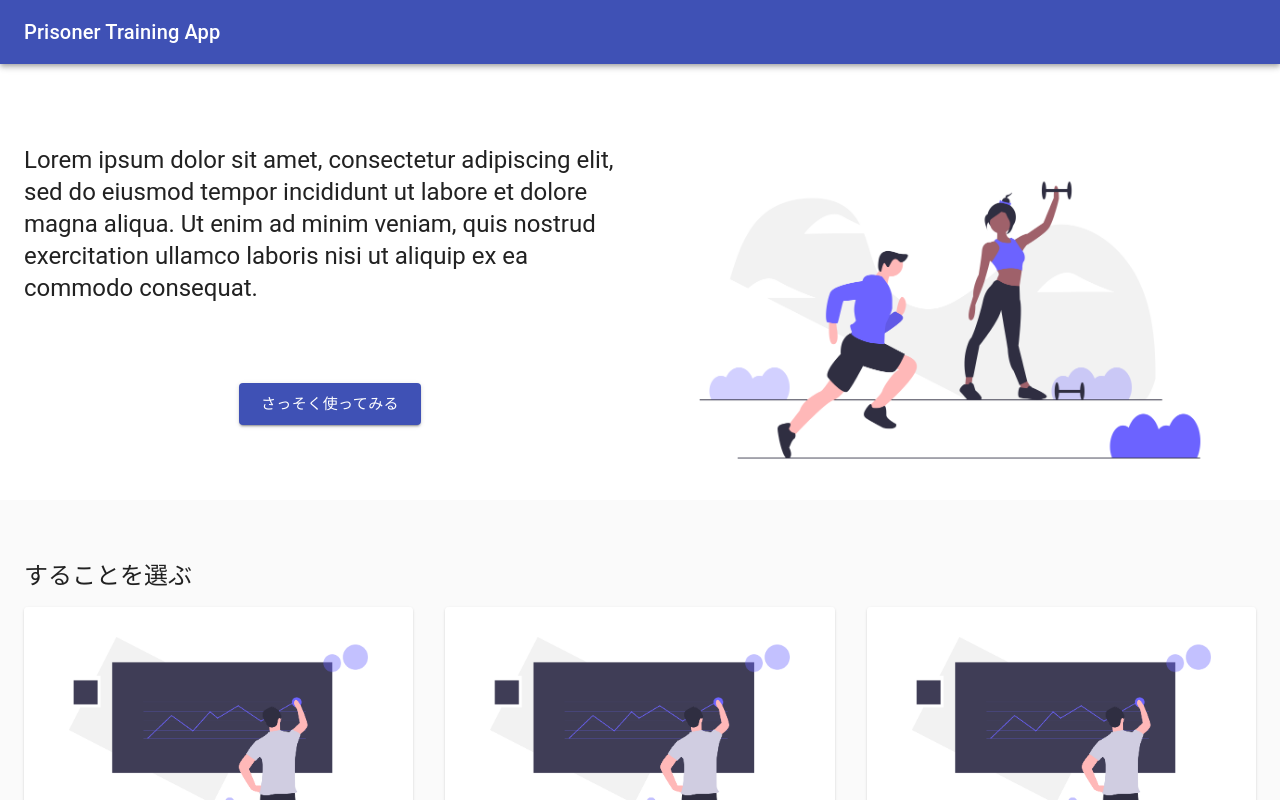
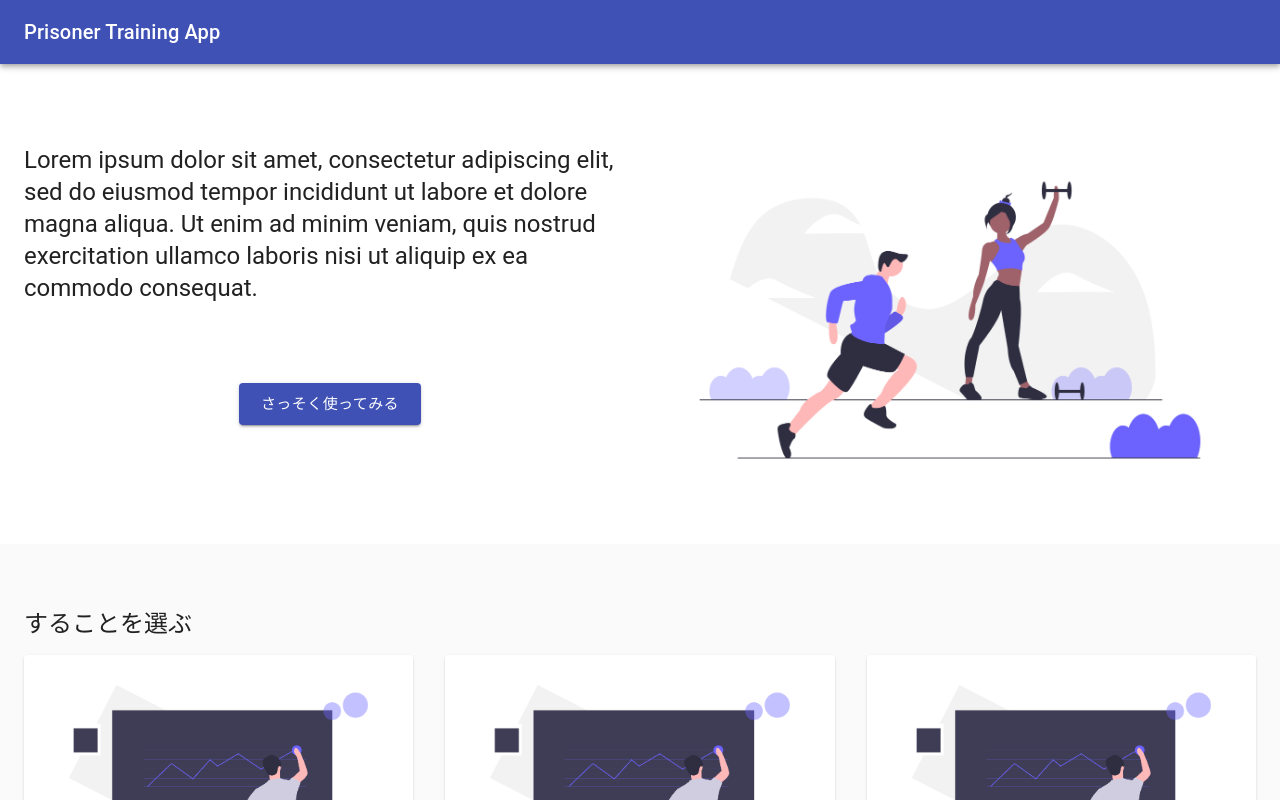
Before and after one commit to Hijikata1869/prisoner-training-app, a React (Create React App) app in the folder frontend/: page / in a window 1280 px wide. Shown: the top 800 px of the page. Built offline with nearby package versions, Linux system fonts and the light colour scheme; no server answers.

Commit message:
トップページ上部のデザインを修正

```diff
--- a/frontend/src/containers/Index.jsx
+++ b/frontend/src/containers/Index.jsx
@@ -16,6 +16,7 @@ const useStyles = makeStyles((theme) => ({
   topWrapper : {
     backgroundColor: theme.palette.background.paper,
     paddingTop: '5rem',
+    paddingBottom: '3rem',
   },
   mainLogoImage: {
     width: '100%',
```
